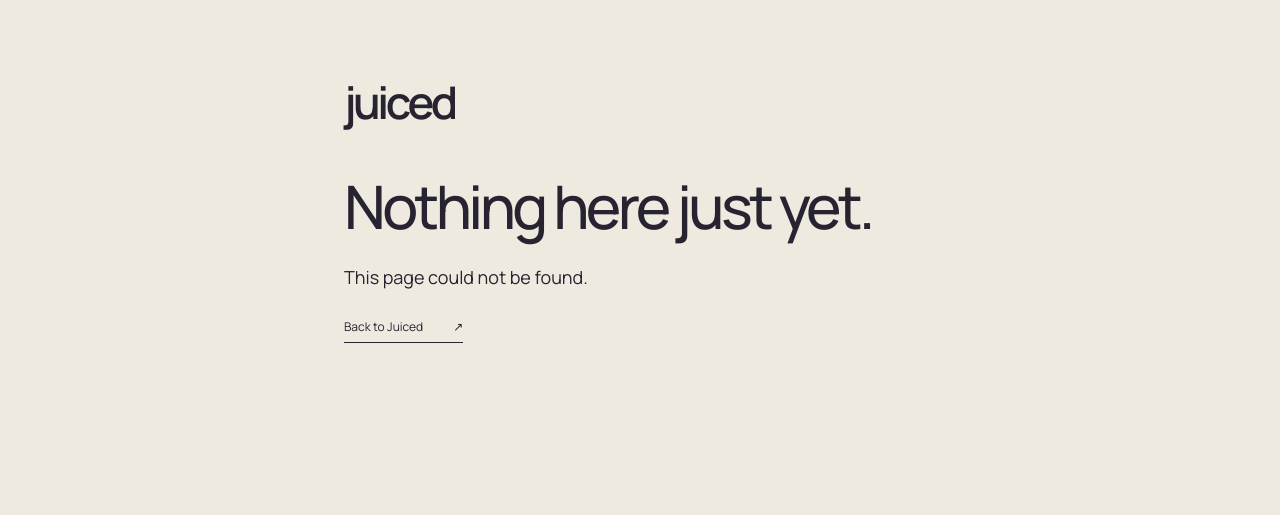
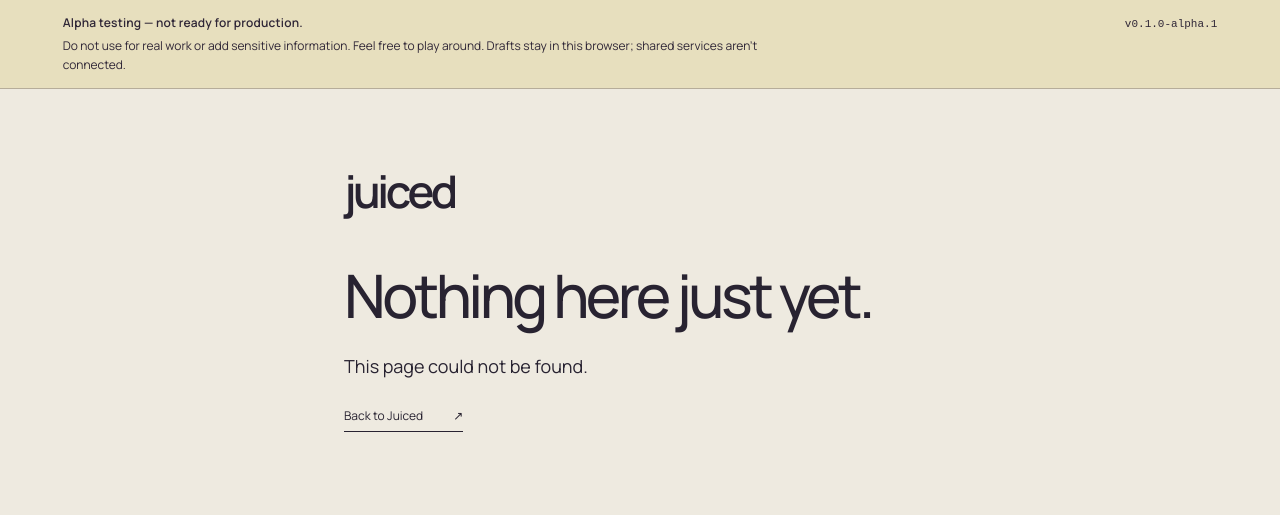
Before and after one commit to ZenithResearch/juiced, a website: page src/404.html in a window 1280 px wide. Drawn offline with Linux system fonts and the light colour scheme.

Commit message:
Prepare clearly labelled alpha testing release

```diff
--- a/package.json
+++ b/package.json
@@ -1,9 +1,11 @@
 {
   "name": "juiced",
-  "version": "1.0.0",
+  "version": "0.1.0-alpha.1",
   "private": true,
   "type": "module",
-  "engines": {"node": ">=22"},
+  "engines": {
+    "node": ">=22"
+  },
   "scripts": {
     "dev": "node scripts/dev.mjs",
     "build": "node scripts/build.mjs",
--- a/scripts/build.mjs
+++ b/scripts/build.mjs
@@ -6,6 +6,7 @@ export const project=fileURLToPath(new URL('../',import.meta.url));
 export const entries=['index.html','workspace.html','404.html','robots.txt'];
 export const securityHeaders={
  'X-Content-Type-Options':'nosniff',
+ 'X-Robots-Tag':'noindex, nofollow, noarchive',
  'Referrer-Policy':'strict-origin-when-cross-origin',
  'X-Frame-Options':'DENY',
  'Permissions-Policy':'camera=(self), microphone=(), geolocation=()',
--- a/src/404.html
+++ b/src/404.html
@@ -1,2 +1,5 @@
 <!doctype html>
-<html lang="en"><head><meta charset="utf-8"><meta name="viewport" content="width=device-width,initial-scale=1"><meta name="robots" content="noindex"><title>Page not found — Juiced</title><link rel="stylesheet" href="/styles/site.css"><link rel="icon" href="/favicon.svg"></head><body><main class="error-page"><a class="wordmark" href="/" aria-label="Juiced home">juiced</a><h1>Nothing here just yet.</h1><p>This page could not be found.</p><a class="inline-link" href="/">Back to Juiced <span aria-hidden="true">↗</span></a></main></body></html>
+<html lang="en"><head><meta charset="utf-8"><meta name="viewport" content="width=device-width,initial-scale=1"><meta name="robots" content="noindex,nofollow,noarchive"><title>Alpha testing · Page not found — Juiced</title><link rel="stylesheet" href="/styles/site.css"><link rel="icon" href="/favicon.svg"><link rel="stylesheet" href="/styles/alpha.css">
+</head><body>
+<aside class="alpha-notice" aria-label="Alpha testing notice"><div><strong>Alpha testing — not ready for production.</strong><p>Do not use for real work or add sensitive information. Feel free to play around. Drafts stay in this browser; shared services aren’t connected.</p></div><span class="alpha-version">v0.1.0-alpha.1</span></aside>
+<main class="error-page"><a class="wordmark" href="/" aria-label="Juiced home">juiced</a><h1>Nothing here just yet.</h1><p>This page could not be found.</p><a class="inline-link" href="/">Back to Juiced <span aria-hidden="true">↗</span></a></main></body></html>
--- a/src/robots.txt
+++ b/src/robots.txt
@@ -1,3 +1,2 @@
 User-agent: *
-Allow: /
-Disallow: /workspace.html
+Disallow: /
--- /dev/null
+++ b/src/styles/alpha.css
@@ -0,0 +1,35 @@
+/* Permanent release status: kept in normal flow, never over the artwork or dialogs. */
+.alpha-notice {
+ display:flex;
+ align-items:flex-start;
+ justify-content:space-between;
+ gap:24px;
+ padding:14px var(--j-gutter);
+ color:#302737;
+ background:#e7dfbe;
+ border-bottom:1px solid #30273745;
+ font-family:var(--j-font);
+}
+.alpha-notice strong {
+ display:block;
+ font-size:12px;
+ font-weight:600;
+ line-height:1.5;
+ letter-spacing:.015em;
+}
+.alpha-notice p {
+ max-width:100ch;
+ margin:4px 0 0;
+ font-size:12px;
+ line-height:1.6;
+}
+.alpha-version {
+ flex:none;
+ padding-top:2px;
+ font:11px/1.5 var(--j-font-note);
+ white-space:nowrap;
+}
+@media(max-width:640px) {
+ .alpha-notice {display:block;padding:12px 20px;}
+ .alpha-version {display:block;margin-top:6px;font-size:10px;}
+}
```
Also changed, not shown: src/index.html (+4 -1 lines), src/workspace.html (+4 -1 lines), tests/release.test.mjs (+22 -1 lines), .github/workflows/ci.yml (added), README.md, vercel.json (added), 1 other file.
